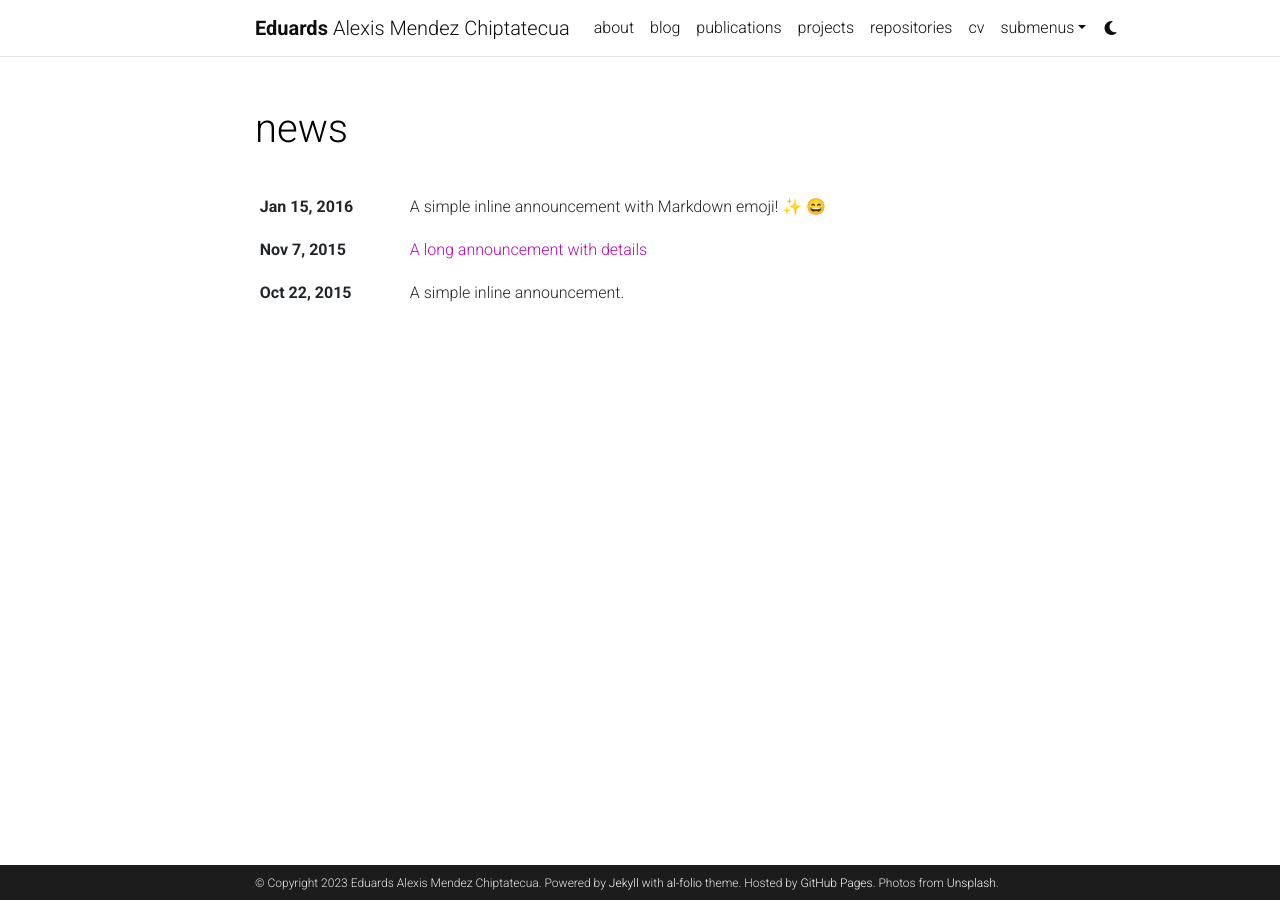
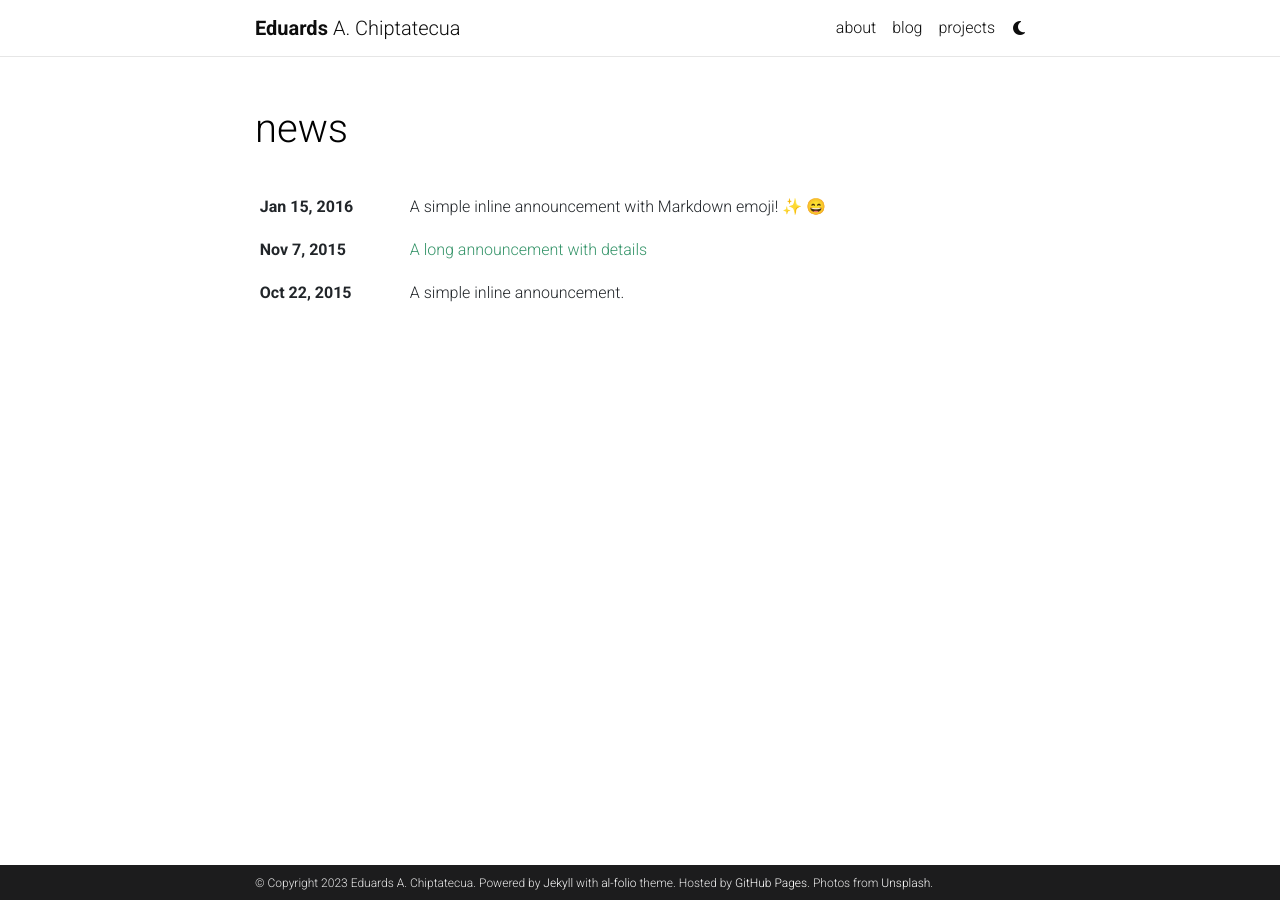
Before and after one commit to eguar11011/eguar11011.github.io, a Jekyll site: the page built from news.html, in a window 1280 px wide. Built offline with Jekyll 4.4.1, drawn with Linux system fonts in a browser that asks for light colours; full-size pictures stand in for the smaller copies a plugin makes; emoji names are drawn with the system emoji font; comment, search, counter and statistics services are not loaded; a style sheet for code colours, icons or effects is not loaded.

Commit message:
Personalizacion
- Cambio de color de texto.
- Eliminación de carpetas no necesarias.

```diff
--- a/_config.yml
+++ b/_config.yml
@@ -4,8 +4,8 @@
 
 title: blank # the website title (if blank, full name will be used instead)
 first_name: Eduards
-middle_name: Alexis
-last_name: Mendez Chiptatecua
+middle_name: A.
+last_name: Chiptatecua
 email: emendezc@unal.edu.co
 description: > # the ">" symbol means to ignore newlines until "footer_text:"
   A simple, whitespace theme for academics. Based on [*folio](https://github.com/bogoli/-folio) design.
--- a/_sass/_themes.scss
+++ b/_sass/_themes.scss
@@ -7,8 +7,8 @@
   --global-code-bg-color: #{$code-bg-color-light};
   --global-text-color: #{$black-color};
   --global-text-color-light: #{$grey-color};
-  --global-theme-color: #{$purple-color};
-  --global-hover-color: #{$purple-color};
+  --global-theme-color: #359469;
+  --global-hover-color: #359469;
   --global-hover-text-color: #{$white-color};
   --global-footer-bg-color: #{$grey-color-dark};
   --global-footer-text-color: #{$grey-color-light};
```
Also changed, not shown: _pages/about.md (+6 -13 lines), _pages/cv.md (deleted, +0 -8 lines), _pages/dropdown.md (deleted, +0 -13 lines), _pages/publications.md (deleted, +0 -14 lines), _pages/repositories.md (deleted, +0 -44 lines).
